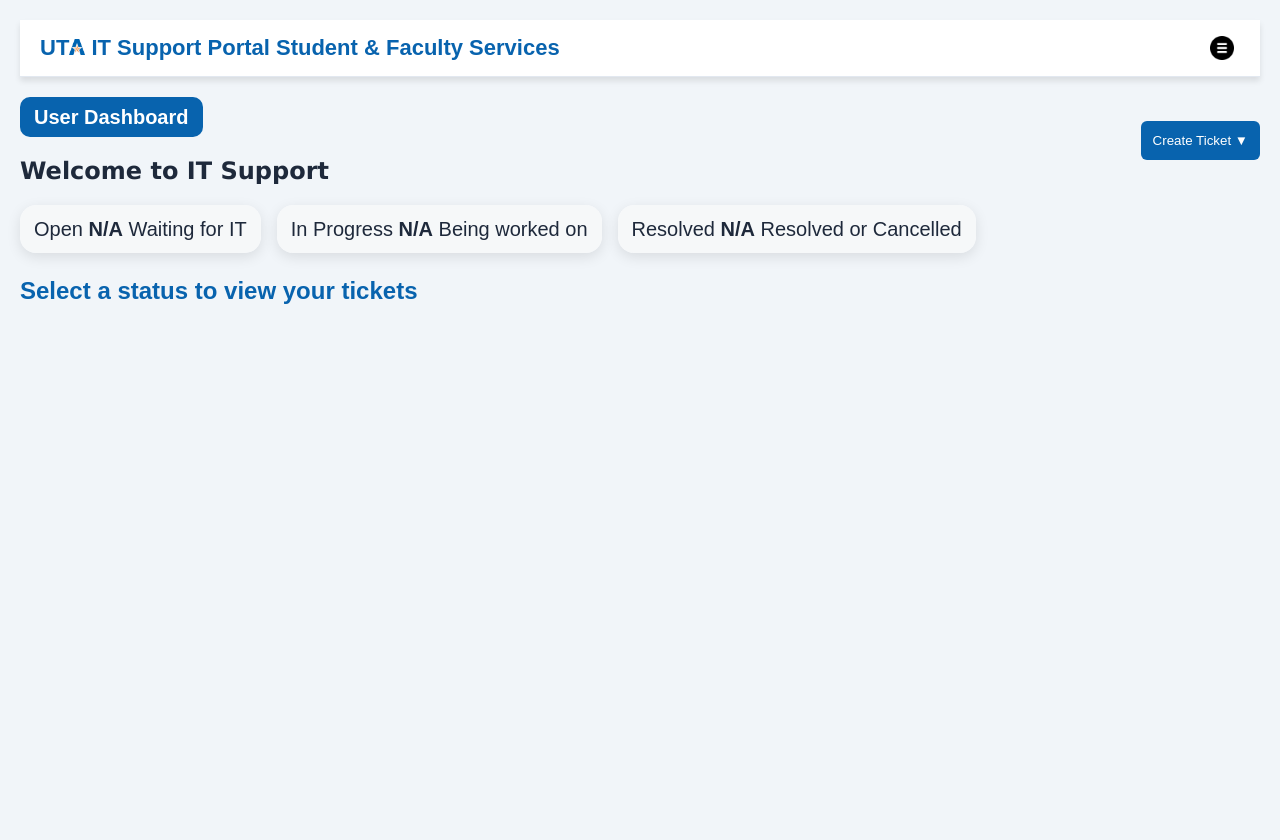
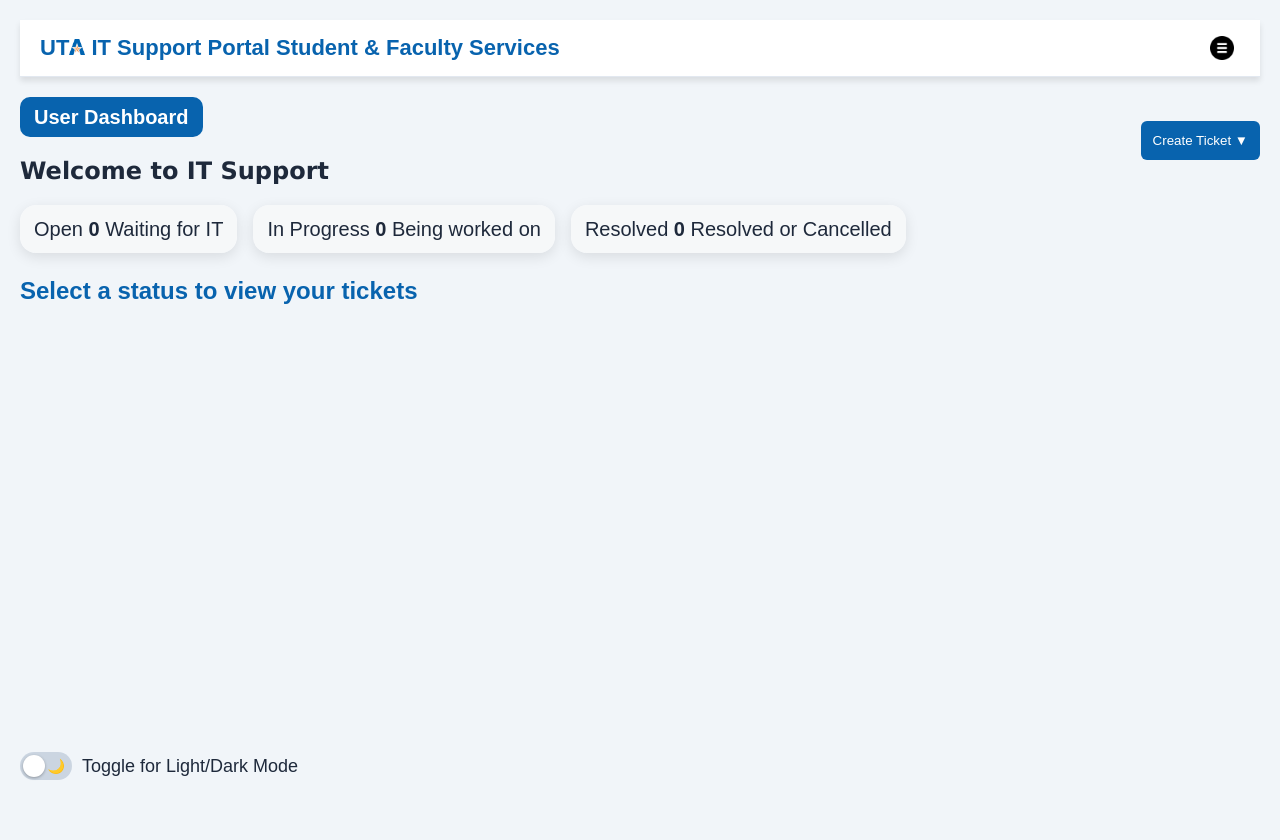
Before and after one commit to vicemont/UTA-IT-Ticket-System, a PHP site: page /userdashboard.php in a window 1280 px wide. Before the commit the page ends 304 px from the top, so only its background shows below. Run offline with PHP 8.4, Linux system fonts and the light colour scheme; a user stored in the database is signed in; data that the repository does not hold is empty.

Commit message:
Implemented dark mode

```diff
--- a/css/userdashboard.css
+++ b/css/userdashboard.css
@@ -1,13 +1,36 @@
-* {
-    box-sizing: border-box;
+/* 1. Default Light Mode Styles */
+:root {
+    --bg-main: #f1f5f9;         /* RESTORED: Your original body background */
+    --text-main: #1e293b;       /* RESTORED: Your original body text color */
+    --card-bg: #ffffff;         /* RESTORED: Your original white for cards/topbar */
+    --accent: #0863ae;          /* Your original blue button/brand color */
+    --accent-hover: #06518e;    /* Your original button hover color */
+    --border-color: #e2e8f0;    /* Your original topbar/ticket border */
+    --input-border: #cbd5e1;    /* Your original input border */
+    --secondary-text: #64748b;  /* Your original ticket span color */
+    --summary-card-bg: #fbfbfb9f; /* RESTORED: Your original summary card background */
+    --brand-orange: #ca5121;
 }
 
+/* 2. Dark Mode Styles (Triggered when .dark-mode class is applied) */
+:root.dark-mode {
+    --bg-main: #121212;
+    --text-main: #f5f5f5;
+    --card-bg: #1f1e1e;
+    --accent: #1d4b81;
+    --accent-hover: #173960;
+    --border-color: #334155;
+    --input-border: #475569;
+    --secondary-text: #94a3b8;
+    --summary-card-bg: #2d2d2d;
+    --brand-orange: #944221;
+}
 body {
     margin: 0;
     min-height: 100vh;
     font-family: Arial, sans-serif;
-    background: #f1f5f9;
-    color: #1e293b;
+    background: var(--bg-main);   /* Dynamic background */
+    color: var(--text-main);       /* Dynamic text */
     padding: 20px;
 }
 
@@ -22,31 +45,36 @@ label {
 input, select, textarea {
     width: 100%;
     padding: 12px;
-    border: 1px solid #cbd5e1;
+    border: 1px solid var(--input-border);
     border-radius: 6px;
+    background-color: var(--card-bg);
+    color: var(--text-main);
 }
 
-/*generic button rule, no width or margin */
+/* generic button rule */
 button {
     padding: 12px;
     border: 0;
     border-radius: 6px;
-    background-color: #0863ae;
+    background-color: var(--accent);
     color: white;
     cursor: pointer;
 }
-/* ---------- top bar ---------- */
+button:hover {
+    background-color: var(--accent-hover);
+}
+
+/* ---------- 3. TOP BAR ---------- */
 .topbar {
     position: relative;
     display: flex;
     flex-wrap: wrap;
     justify-content: space-between;
     align-items: center;
-    /*background-color: #fff3edfd !important;*/
-    border-bottom: 1px solid #e2e8f0;
+    border-bottom: 1px solid var(--border-color);
     width: 100%;
     box-sizing: border-box;
-    background-color: #ffffff;
+    background-color: var(--card-bg);
     padding: 10px 20px;
     box-shadow: 0 4px 6px rgba(0,0,0,0.1);
 }
@@ -246,25 +285,15 @@ button {
 .login {
     width: min(90%, 400px);
     padding: 32px;
-    background: white;
+    background: var(--card-bg);
     border-radius: 12px;
-    box-shadow: 0 4px 20px #00000012;
+    box-shadow: 0 4px 20px rgba(0,0,0,0.15);
 }
 
-.summary-card:hover {
-    background-color: #ca5121;
-    color: white;
-}
-.summary-label {
-    display: inline-block;
-    line-height: 1.2;
-}
-.summar-label:hover {
-    color: white;
-}
+/* ---------- 7. CARDS & GRIDS ---------- */
 .summary-grid {
     display: grid;
-    grid-template-columns: repeat(3, max-content);  /* columns only as wide as the content */
+    grid-template-columns: repeat(3, max-content);
     gap: 16px;
     justify-content: start;
 }
@@ -364,5 +415,94 @@ button {
 }
 
 .brand {
-    color: #ca5121;
+    color: var(--brand-orange);
 }
+
+/*------theme switch------*/
+.theme-switch {
+    position: fixed;
+    width: 52px;
+    height: 28px;
+    padding: 0;               /* overrides your generic button padding */
+    border-radius: 999px;
+    background-color: var(--input-border);
+    transition: background-color 0.25s ease;
+    bottom: 20px;
+    left: 20px;
+    z-index: 1000;
+}
+
+.theme-switch:hover {
+    background-color: var(--input-border);  /* stops the generic button hover color */
+}
+
+.theme-thumb {
+    position: absolute;
+    top: 3px;
+    left: 3px;
+    width: 22px;
+    height: 22px;
+    border-radius: 50%;
+    background-color: #ffffff;
+    box-shadow: 0 1px 3px rgba(0, 0, 0, 0.3);
+    transition: transform 0.25s ease;
+}
+
+/* ON state */
+:root.dark-mode .theme-switch {
+    background-color: var(--accent);
+}
+
+:root.dark-mode .theme-switch:hover {
+    background-color: var(--accent-hover);
+}
+
+:root.dark-mode .theme-thumb {
+    transform: translateX(24px);   /* track width 52 - thumb 22 - 2×3 padding = 24 */
+}
+
+.theme-icon {
+    position: absolute;
+    top: 50%;
+    transform: translateY(-50%);
+    font-size: 14px;
+    line-height: 1;
+    pointer-events: none;      /* clicks pass through to the button */
+}
+
+.theme-icon { transition: opacity 0.25s ease; }
+.theme-icon.sun  {
+    left: 7px;
+}
+.theme-icon.moon {
+    right: 7px;
+}
+:root.dark-mode .theme-icon.sun  { opacity: 1; }
+:root.dark-mode .theme-icon.moon { opacity: 0; }
+
+.theme-control {
+    position: fixed;
+    bottom: 20px;
+    left: 20px;
+    z-index: 1000;
+    display: flex;
+    align-items: center;
+    gap: 10px;
+}
+.theme-switch {
+    position: relative;
+    flex-shrink: 0;
+}
+
+.theme-control .toggle {
+    margin: 0;
+    font-size: 18px;
+    color: var(--text-main);
+}
+.theme-control .theme-switch {
+    position: relative;
+    bottom: auto;
+    left: auto;
+    top: auto;
+    right: auto;
+}
--- a/userdashboard.php
+++ b/userdashboard.php
@@ -134,5 +134,14 @@ if (!isset($_SESSION['user_role']) || $_SESSION['user_role'] !== 'user') {
             <h2 id="ticketListHeading">Select a status to view your tickets</h2>
             <div class="ticket-background" id="ticketList"></div>
         </section>
+
+        <div class="theme-control">
+            <button type="button" id="themeToggle" class="theme-switch" role="switch" aria-checked="false" aria-label="Toggle dark mode">
+                <span class="theme-icon sun">☀️</span>
+                <span class="theme-icon moon">🌙</span>
+                <span class="theme-thumb"></span>
+            </button>
+            <p class="toggle">Toggle for Light/Dark Mode</p>
+        <script src="js/usertheme.js"></script>
     </main>
 </body>
```
Also changed, not shown: other parts of css/userdashboard.css (+82 -49 lines), CONTRIBUTING.md (deleted, +0 -35 lines), js/userdashboard.js (+3 -26 lines), js/usertheme.js (added, +16 -0 lines).
